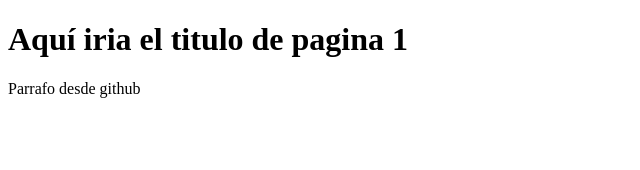
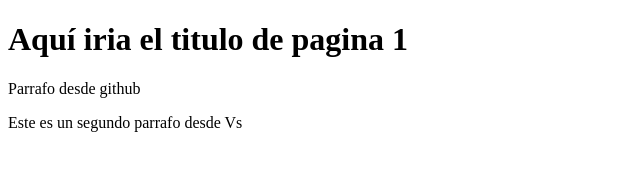
Before and after one commit to senseiAlex15/Proyecto-web-Empresa-C, a plain HTML site: page index.html in a window 1280 px wide. Shown: the whole page, without its empty margins (0-640 px from the left). Drawn offline with Linux system fonts and the light colour scheme.

Commit message:
Agregando segundo parrafo

```diff
--- a/index.html
+++ b/index.html
@@ -8,5 +8,6 @@
 <body>
     <h1>Aquí iria el titulo de pagina 1</h1>
     <p>Parrafo desde github</p>
+    <p>Este es un segundo parrafo desde Vs</p>
 </body>
 </html>
```
